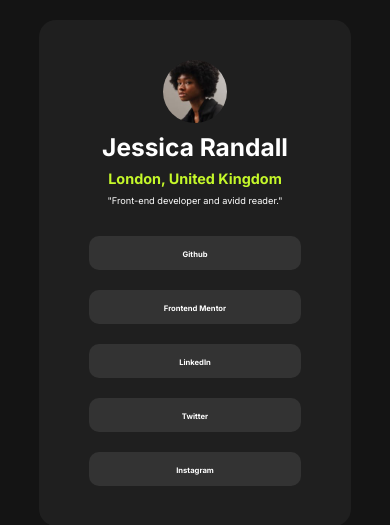
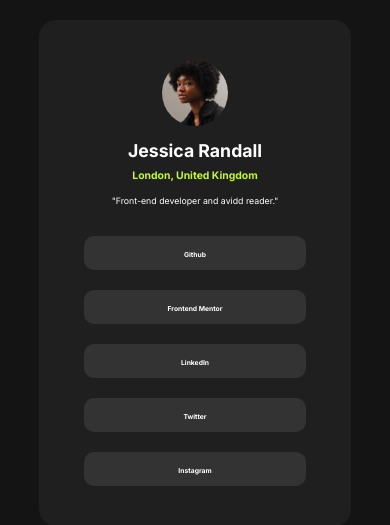
Before and after one commit to Gartank/social-links-profile, a React (Vite) app: page / in a window 390 px wide. Shown: the part 149-674 px from the top of the page. Built offline with nearby package versions, Linux system fonts and the light colour scheme.

Commit message:
fix(SocialCard.css): adjust dimensions and font sizes for better responsiveness

```diff
--- a/src/components/SocialCard/SocialCard.css
+++ b/src/components/SocialCard/SocialCard.css
@@ -3,9 +3,9 @@
 .social_links-card {
     display: flex;
 
-    width: 24%;
-    height: 67%;
-    padding: 40px 50px;
+    width: 26%;
+    height: 70%;
+    padding: 40px 45px;
     border-radius: 17px;
 
     background-color: var(--Grey800);
@@ -115,7 +115,7 @@
 
 @media (481px < width <=820px) {
     * {
-            font-size: 0.94rem;
+            font-size: 1em;
     }
     .social_links-card {
         width: 55%;
@@ -125,7 +125,7 @@
 
 @media ( width <= 480px) {
     * {
-        font-size: 0.80rem;
+        font-size: 0.92em;
     }
 
     .social_links-card {
@@ -133,7 +133,7 @@
         height: 60%;
     }
     .header-profile_description{
-        font-size: 0.90rem;
+        font-size: 1em;
     }
 
     .card_Links > .links > a {
@@ -143,10 +143,10 @@
 
 @media (width <= 400px ){
     * {
-        font-size: 0.9em;
+        font-size: 0.65rem;
     }
 
-    .header-profile_description {
-        font-size: 0.64rem;
+    .header-profile_description{
+        font-size: 1.3em;
     }
 }
```
